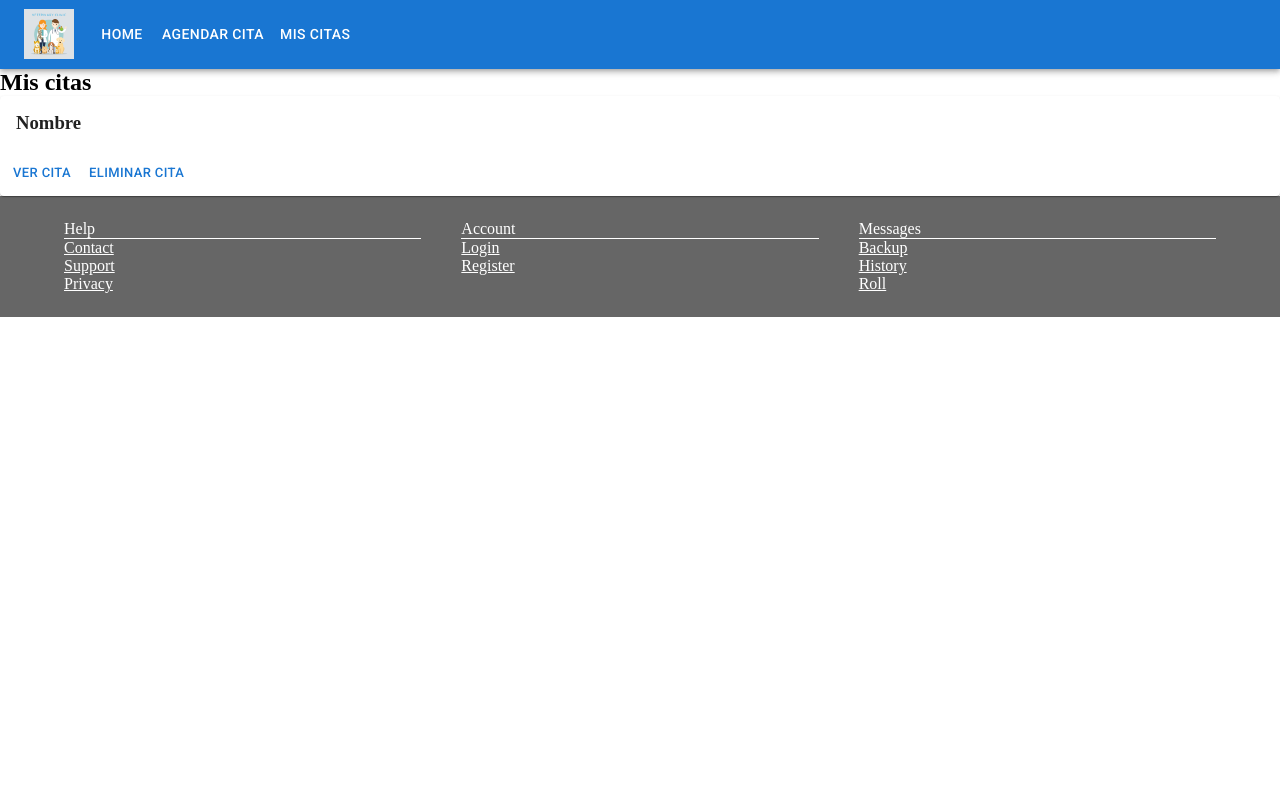
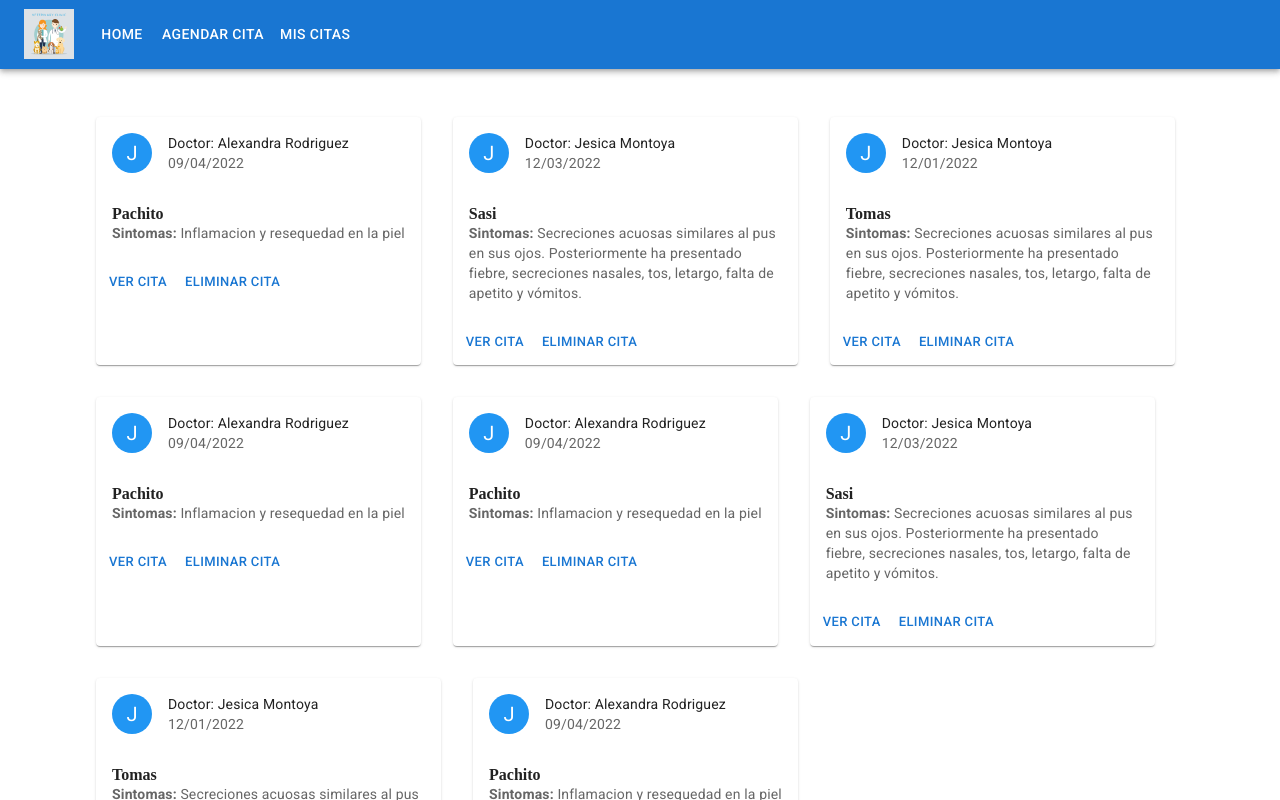
Before and after one commit to juanfed/CitasMaterialUI, a React (Create React App) app: page /Home/MisCitas in a window 1280 px wide. Shown: the top 800 px of the page. Built offline with nearby package versions, Linux system fonts and the light colour scheme.

Commit message:
todo listo, empezé a trabajar con el localStore debido a que aun no cuento con el backend ya terminado

```diff
--- a/src/components/Footer.jsx
+++ b/src/components/Footer.jsx
@@ -13,9 +13,9 @@ const Footer = () => {
           py={{ xs: 5, sm: 3 }}
           bgcolor="text.secondary"
           color="white"
-          position="relative"
           bottom="0"
           width="100%"
+          height="10rem"
         >
           <Container maxWidth="lg">
             <Grid container spacing={5}>
--- a/src/components/Header.jsx
+++ b/src/components/Header.jsx
@@ -91,7 +91,7 @@ const Header = () => {
                 <Button
                   onClick={handleCloseNavMenu}
                   sx={{ my: 2, color: 'white', display: 'block' }}>
-                  <Link style={{ textDecoration: "none", color: 'white' }} to={`/Home}`}>
+                  <Link style={{ textDecoration: "none", color: 'white' }} to='/Home'>
                     Home
                   </Link>
                 </Button>
--- a/src/index.css
+++ b/src/index.css
@@ -3,3 +3,7 @@ body, * {
   padding: 0;
   box-sizing: border-box;
 }
+body main{
+  min-height: calc(100vh - 4rem - 10rem);
+
+}
--- a/src/pages/AgendarCita.jsx
+++ b/src/pages/AgendarCita.jsx
@@ -28,6 +28,16 @@ const AgendarCita = () => {
 
 	const actualizar = (e) => {
 		setData({ ...data, [e.target.name]: e.target.value })
+	}
+
+	const agregarCita = () =>{
+
+		const datos = JSON.parse(localStorage.getItem('CITAS')) ? JSON.parse(localStorage.getItem('CITAS')) : []		// sirve para devolverme un string de lo guardado
+		localStorage.setItem('CITAS', JSON.stringify([...datos, data]))
+	}
+
+	const imprimir = () =>{
+		console.log(JSON.parse(localStorage.getItem('CITAS')))
 	}
 	return (
 		<main>
@@ -93,7 +103,7 @@ const AgendarCita = () => {
 										onChange={actualizar}
 									/>
 									<br /><br />
-									<Button variant="contained" color="success" type="submit" endIcon={<SendIcon />}>
+									<Button variant="contained" color="success" type="submit" onClick={agregarCita} endIcon={<SendIcon />}>
 										Agendar
 									</Button>
 								</FormGroup>
@@ -101,7 +111,10 @@ const AgendarCita = () => {
 						</Grid>
 					</Grid>
 				</Box>
-			</section>
+				</section>
+				<br /><br /><br /><br />
+				<button type='text' onClick={imprimir}>Imprimir</button>
+				<br /><br /><br /><br />
 		</main>
 	)
 }
--- a/src/pages/MyCitas.jsx
+++ b/src/pages/MyCitas.jsx
@@ -1,20 +1,121 @@
-import { Card, CardActions, Button, CardContent } from '@mui/material'
-import React from 'react'
+import { Card, CardActions, Button, CardContent, Container, Grid, CardHeader, Avatar, Typography } from '@mui/material';
+import { blue } from '@mui/material/colors';
+import React, { useState } from 'react'
 
 const MyCitas = () => {
+	const [citas, setCitas] = useState([
+		{
+			id: 1,
+			name: 'Juan Fernando',
+			lastName: "Gutierrez",
+			petName: 'Pachito',
+			date: '09/04/2022',
+			doctor: 'Alexandra Rodriguez',
+			sympton: 'Inflamacion y resequedad en la piel'
+		},
+
+		{
+			id: 2,
+			name: 'Karla',
+			lastName: "Perez",
+			petName: 'Sasi',
+			date: '12/03/2022',
+			doctor: 'Jesica Montoya',
+			sympton: 'Secreciones acuosas similares al pus en sus ojos. Posteriormente ha presentado  fiebre, secreciones nasales, tos, letargo, falta de apetito y vómitos. '
+		},
+		{
+			id: 3,
+			name: 'Santiago',
+			lastName: "Zapata",
+			petName: 'Tomas',
+			date: '12/01/2022',
+			doctor: 'Jesica Montoya',
+			sympton: 'Secreciones acuosas similares al pus en sus ojos. Posteriormente ha presentado  fiebre, secreciones nasales, tos, letargo, falta de apetito y vómitos. '
+		},
+		{
+			id: 4,
+			name: 'Juan Fernando',
+			lastName: "Gutierrez",
+			petName: 'Pachito',
+			date: '09/04/2022',
+			doctor: 'Alexandra Rodriguez',
+			sympton: 'Inflamacion y resequedad en la piel'
+		},
+		{
+			id: 5,
+			name: 'Juan Fernando',
+			lastName: "Gutierrez",
+			petName: 'Pachito',
+			date: '09/04/2022',
+			doctor: 'Alexandra Rodriguez',
+			sympton: 'Inflamacion y resequedad en la piel'
+		},
+
+		{
+			id: 6,
+			name: 'Karla',
+			lastName: "Perez",
+			petName: 'Sasi',
+			date: '12/03/2022',
+			doctor: 'Jesica Montoya',
+			sympton: 'Secreciones acuosas similares al pus en sus ojos. Posteriormente ha presentado  fiebre, secreciones nasales, tos, letargo, falta de apetito y vómitos. '
+		},
+		{
+			id: 7,
+			name: 'Santiago',
+			lastName: "Zapata",
+			petName: 'Tomas',
+			date: '12/01/2022',
+			doctor: 'Jesica Montoya',
+			sympton: 'Secreciones acuosas similares al pus en sus ojos. Posteriormente ha presentado  fiebre, secreciones nasales, tos, letargo, falta de apetito y vómitos. '
+		},
+		{
+			id: 8,
+			name: 'Juan Fernando',
+			lastName: "Gutierrez",
+			petName: 'Pachito',
+			date: '09/04/2022',
+			doctor: 'Alexandra Rodriguez',
+			sympton: 'Inflamacion y resequedad en la piel'
+		},
+	])
 	return (
 		<main>
-            <h2>Mis citas</h2>
 			<section>
-                <Card sx={{ minWidth: 275 }}>
+				<Container>
+					<Grid container
+						margin="3rem 2rem"
+						gap="2rem">
+						{
+							citas.map(cita => {
+								return (
+									<Card sx={{ minWidth: 275, maxWidth: 345 }} key={cita.id}>
+										<CardHeader
+											avatar={
+												<Avatar sx={{ bgcolor: blue[500] }} aria-label="recipe">
+													J
+												</Avatar>
+											}
+											title={`Doctor: ${cita.doctor}`}
+											subheader={cita.date}
+										/>
 										<CardContent>
-                        <h3>Nombre</h3>
+											<h4>{cita.petName}</h4>
+											<Typography variant="body2" color="text.secondary">
+												<b>Sintomas: </b>
+												{cita.sympton}
+											</Typography>
 										</CardContent>
 										<CardActions>
 											<Button size="small">Ver cita</Button>
 											<Button size="small">Eliminar cita</Button>
 										</CardActions>
 									</Card>
+								)
+							})
+						}
+					</Grid>
+				</Container>
 			</section>
 
 		</main>
```
Lines whose indentation alone changed are shown as unchanged.
